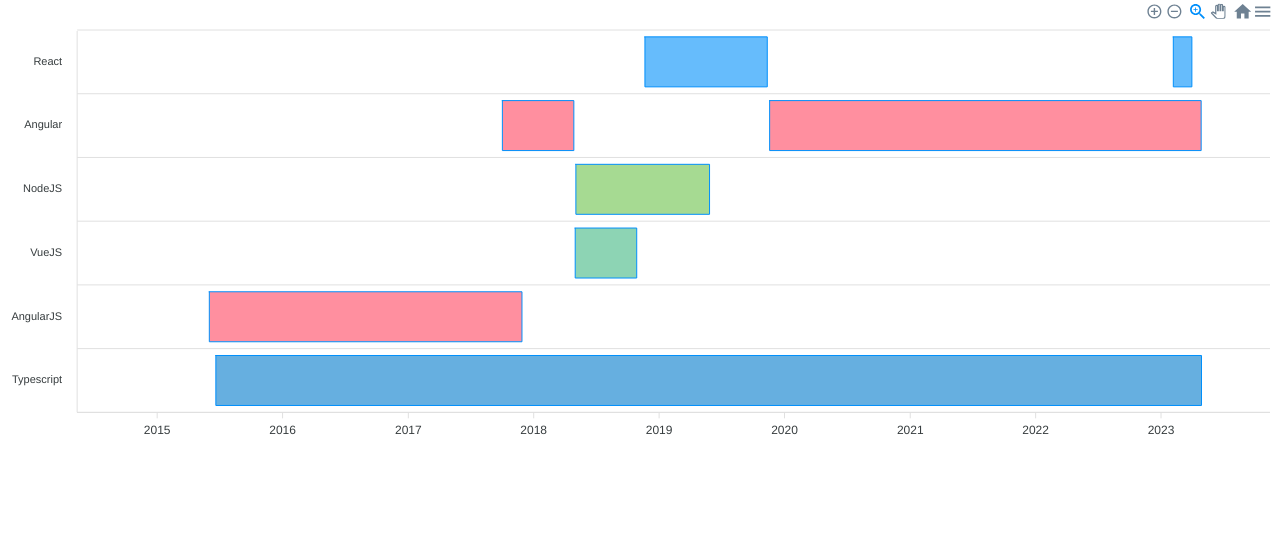
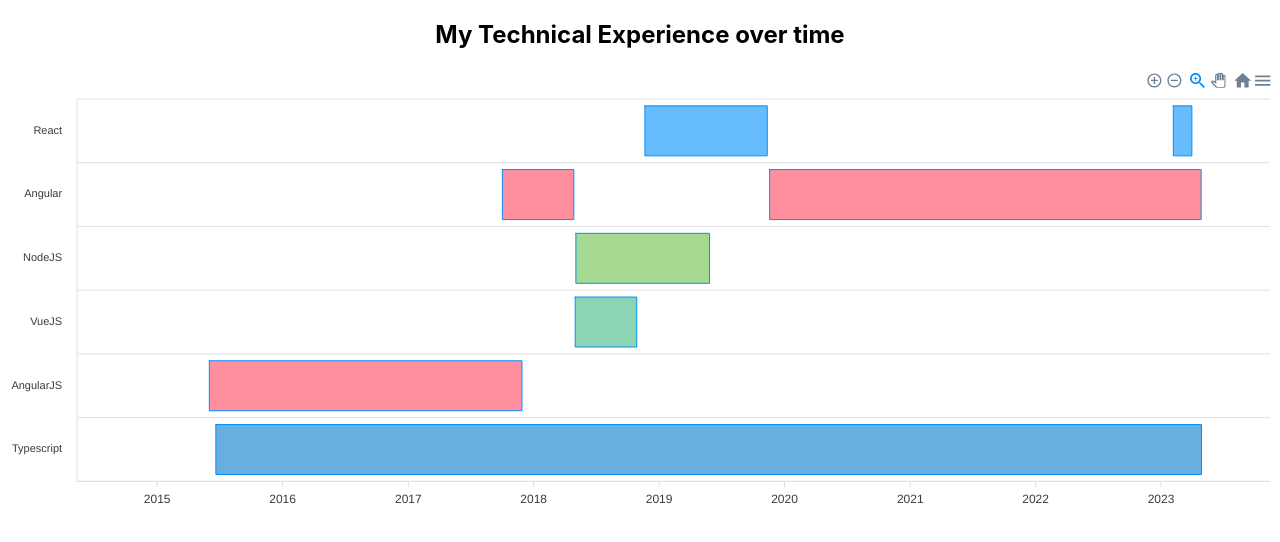
Before and after one commit to contactipraju/texperience, a React (Create React App) app: page / in a window 1280 px wide. Shown: the top 542 px of the page. Built offline with nearby package versions, Linux system fonts and the light colour scheme.

Commit message:
a heading and corresponding styles

```diff
--- /dev/null
+++ b/src/components/TimelineChart.css
@@ -0,0 +1,3 @@
+.chart-title {
+	text-align: center;
+}
--- a/src/components/TimelineChart.js
+++ b/src/components/TimelineChart.js
@@ -1,5 +1,6 @@
 import React from "react";
 import ReactApexChart from "react-apexcharts";
+import './TimelineChart.css';
 
 class TimelineChart extends React.Component {
 	constructor(props) {
@@ -73,6 +74,7 @@
 	render() {
 		return (
 			<div id="chart">
+				<h2 className="chart-title"> My Technical Experience over time </h2>
 				<ReactApexChart options={this.state.options} series={this.state.series} type="rangeBar" height={450} />
 			</div>
 		);
--- a/src/index.js
+++ b/src/index.js
@@ -9,6 +9,8 @@
 	<App />
 );
 
+console.clear();
+
 // If you want to start measuring performance in your app, pass a function
 // to log results (for example: reportWebVitals(console.log))
 // or send to an analytics endpoint. Learn more: https://bit.ly/CRA-vitals
```
